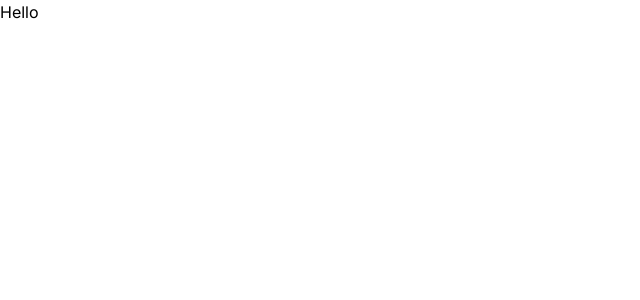
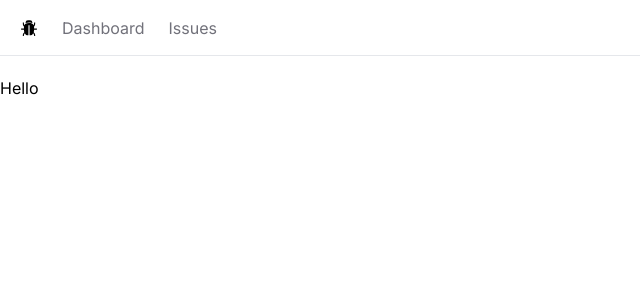
Before and after one commit to HamzaNmr/issue-tracker, a Next.js app: page / in a window 1280 px wide. Shown: the top 300 px of the page, without its empty margins (0-640 px from the left). Built offline with nearby package versions, Linux system fonts and the light colour scheme.

Commit message:
style: create navbar component

```diff
--- /dev/null
+++ b/app/NavBar.tsx
@@ -0,0 +1,24 @@
+import Link from 'next/link'
+import React from 'react'
+import { IoBugSharp } from "react-icons/io5"
+
+const NavBar = () => {
+    const links = [
+        { label: 'Dashboard', href: '/'},
+        { label: 'Issues', href: '/issues'}
+    ]
+  return (
+    <nav className='flex items-center space-x-6 h-14 border-b px-5 mb-5'>
+        <Link href="/"><IoBugSharp className='text-lg'/></Link>
+        <ul className='flex space-x-6'>
+            {links?.map(link =>
+                <li key={link.label}>
+                    <Link href={link.href} className='text-zinc-500 hover:text-zinc-800 transitions-colors'>{link.label}</Link>
+                </li>
+            )}
+        </ul>
+    </nav>
+  )
+}
+
+export default NavBar
--- a/app/globals.css
+++ b/app/globals.css
@@ -8,11 +8,13 @@
   --background-end-rgb: 255, 255, 255;
 }
 
-@media (prefers-color-scheme: dark) {
+/* @media (prefers-color-scheme: dark) {
   :root {
     --foreground-rgb: 255, 255, 255;
+    --background-start-rgb: 0, 0, 0;
+    --background-end-rgb: 0, 0, 0;
   }
-}
+} */
 
 body {
   color: rgb(var(--foreground-rgb));
--- a/app/layout.tsx
+++ b/app/layout.tsx
@@ -1,6 +1,7 @@
 import './globals.css'
 import type { Metadata } from 'next'
 import { Inter } from 'next/font/google'
+import NavBar from './NavBar'
 
 const inter = Inter({ subsets: ['latin'] })
 
@@ -16,7 +17,12 @@
 }) {
   return (
     <html lang="en">
-      <body className={inter.className}>{children}</body>
+      <body className={inter.className}>
+        <NavBar />
+        <main>
+          {children}
+        </main>
+      </body>
     </html>
   )
 }
--- a/package.json
+++ b/package.json
@@ -17,6 +17,7 @@
     "postcss": "8.4.32",
     "react": "18.2.0",
     "react-dom": "18.2.0",
+    "react-icons": "^4.11.0",
     "tailwindcss": "3.4.0",
     "typescript": "5.3.3"
   }
```
Also changed, not shown: 1 other file (tests, documents, lock files or other folders).
